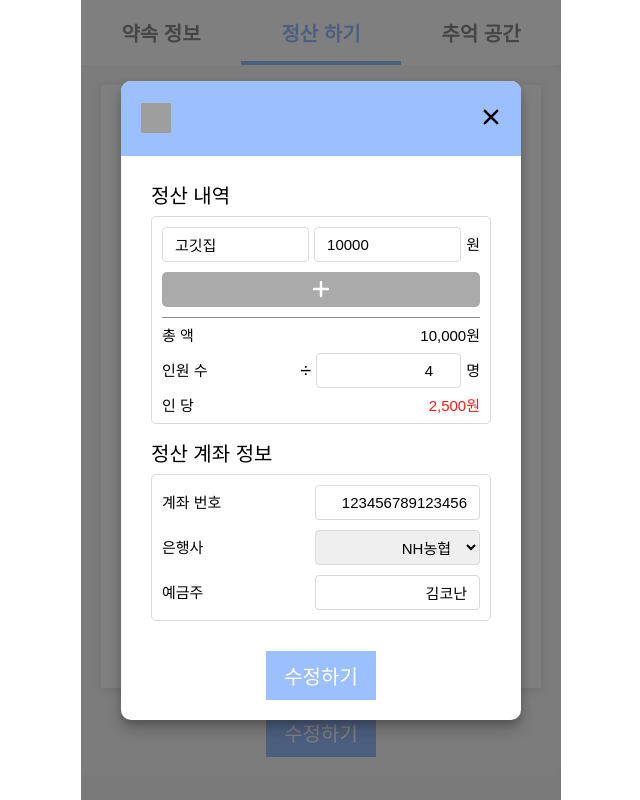
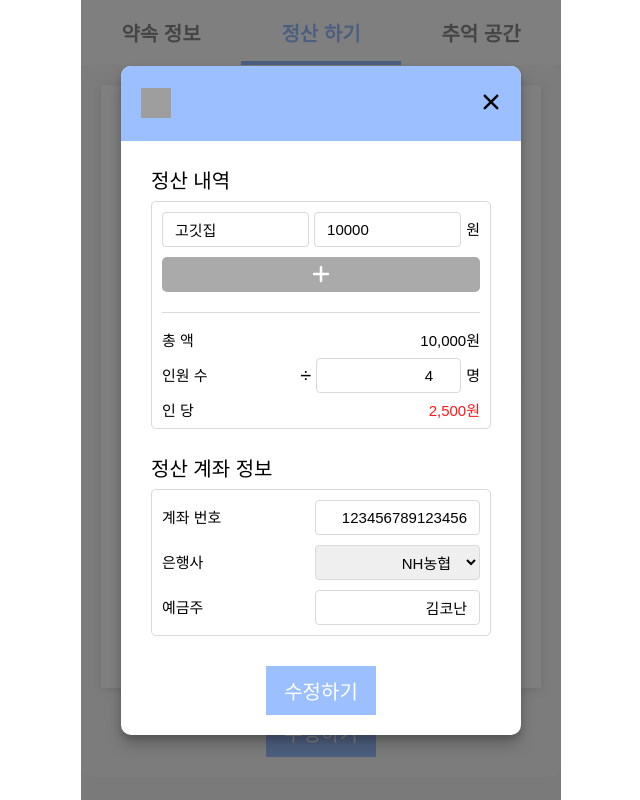
Before and after one commit to FRONT-END-BOOTCAMP-PLUS-3/moongchija, a Next.js app: page /user/appointments/1/settlement in a window 1280 px wide. Both pictures are taken after a click on the button "수정하기". Shown: the whole page, without its empty margins (319-959 px from the left). Built offline with nearby package versions, Linux system fonts and the light colour scheme; grey boxes are pictures that could not be loaded; a web font is replaced by a local one.

Commit message:
[style] 상세페이지 정산하기 스타일 수정

```diff
--- a/app/user/appointments/[id]/components/settlement/SettlementDetail/SettlementDetail.module.scss
+++ b/app/user/appointments/[id]/components/settlement/SettlementDetail/SettlementDetail.module.scss
@@ -112,6 +112,10 @@
   border-radius: 4px;
   cursor: pointer;
   margin-left: 15px;
+
+  &:hover {
+    background: var(--primary-color);
+  }
 }
 
 .modalTitle {
@@ -132,16 +136,16 @@
   border-radius: 5px;
   padding: 10px;
   margin-top: 10px;
-  margin-bottom: 20px;
+  margin-bottom: 30px;
 }
 
 .modalListWrapper {
   display: flex;
   flex-direction: column;
   gap: 10px;
-  padding-bottom: 10px;
-  border-bottom: 1px solid var(--grey-4-color);
-  margin-bottom: 10px;
+  padding-bottom: 20px;
+  border-bottom: 1px solid var(--grey-6-color);
+  margin-bottom: 20px;
 }
 
 .modalListBox {
@@ -187,7 +191,6 @@
   box-sizing: border-box;
 }
 
-
 .modalResultBox {
   display: flex;
   flex-direction: column;
@@ -217,8 +220,7 @@
   }
 }
 
-
-.bank select{
+.bank select {
   border: 1px solid var(--grey-6-color);
   width: 165px;
   height: 35px;
```
